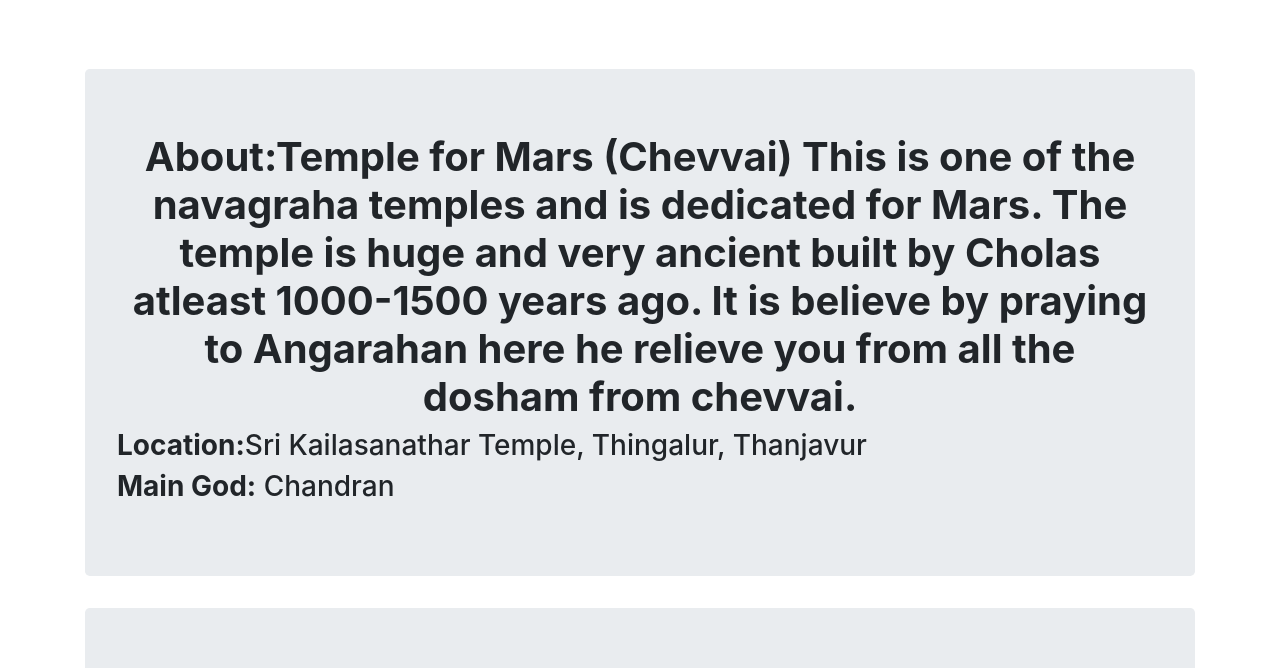
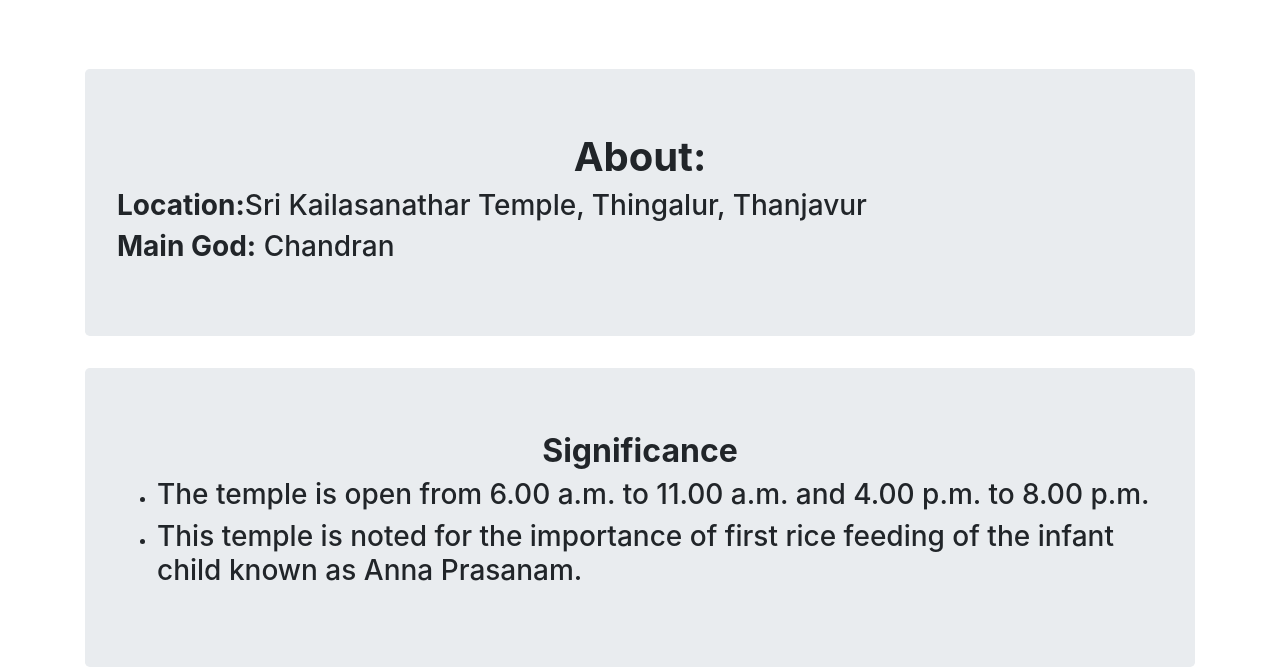
Before and after one commit to roshunks/Temple-Town-Kumbakonam, a plain HTML site: page chandran.html in a window 1280 px wide. Shown: the part 824-1492 px from the top of the page. Drawn offline with nearby package versions, Linux system fonts and the light colour scheme.

Commit message:
Update chandran.html

```diff
--- a/chandran.html
+++ b/chandran.html
@@ -34,7 +34,7 @@
 <center><h1> CHANDRAN TEMPLE</h1></center></div>
 <center><img src="https://templesinsouth.files.wordpress.com/2012/05/2-chandran3.jpg" style="height: 500px; width: 500px;"></center> <br><br><br>
 <div class="jumbotron" style="font-size: 30px;">
-<center><h1><b>About:Temple for Mars (Chevvai) This is one of the navagraha temples and is dedicated for Mars. The temple is huge and very ancient built by Cholas atleast 1000-1500 years ago. It is believe by praying to Angarahan here he relieve you from all the dosham from chevvai. </b></h1></center>
+<center><h1><b>About:</b></h1></center>
 <h3><b>Location:</b>Sri Kailasanathar Temple, Thingalur, Thanjavur</h3>
 <h3><b>Main God:</b> Chandran</h3>
 </div>
```
